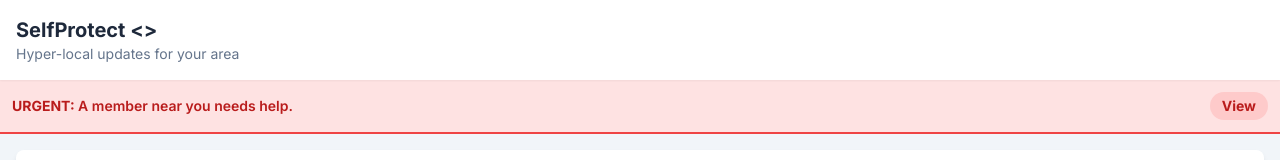
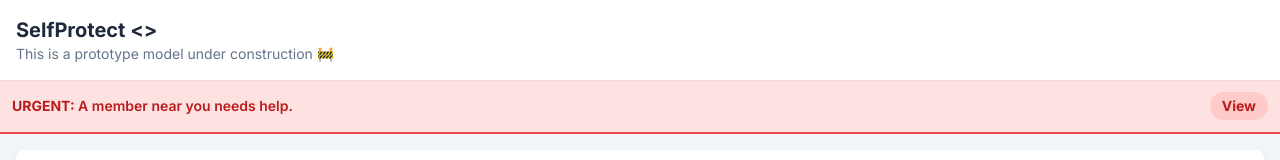
Before and after one commit to a2hexagon/Renovation-Of-SelfProtect-Community, a plain HTML site: page mvp.html in a window 1280 px wide. Shown: the top 160 px of the page. Drawn offline with nearby package versions, Linux system fonts and the light colour scheme.

Commit message:
Update mvp.html

```diff
--- a/mvp.html
+++ b/mvp.html
@@ -102,7 +102,7 @@
         <div id="view-feed" class="view active">
             <header class="bg-white shadow-sm p-4 sticky top-0 z-10">
                 <h1 class="text-xl font-bold text-slate-800">SelfProtect <></h1>
-                <p class="text-sm text-slate-500">Hyper-local updates for your area</p>
+                <p class="text-sm text-slate-500">This is a prototype model under construction 🚧</p>
             </header>
 
             <div id="notification-bar" class="notification-bar hidden bg-red-100 border-b-2 border-red-500 p-3 transform -translate-y-full">
```
